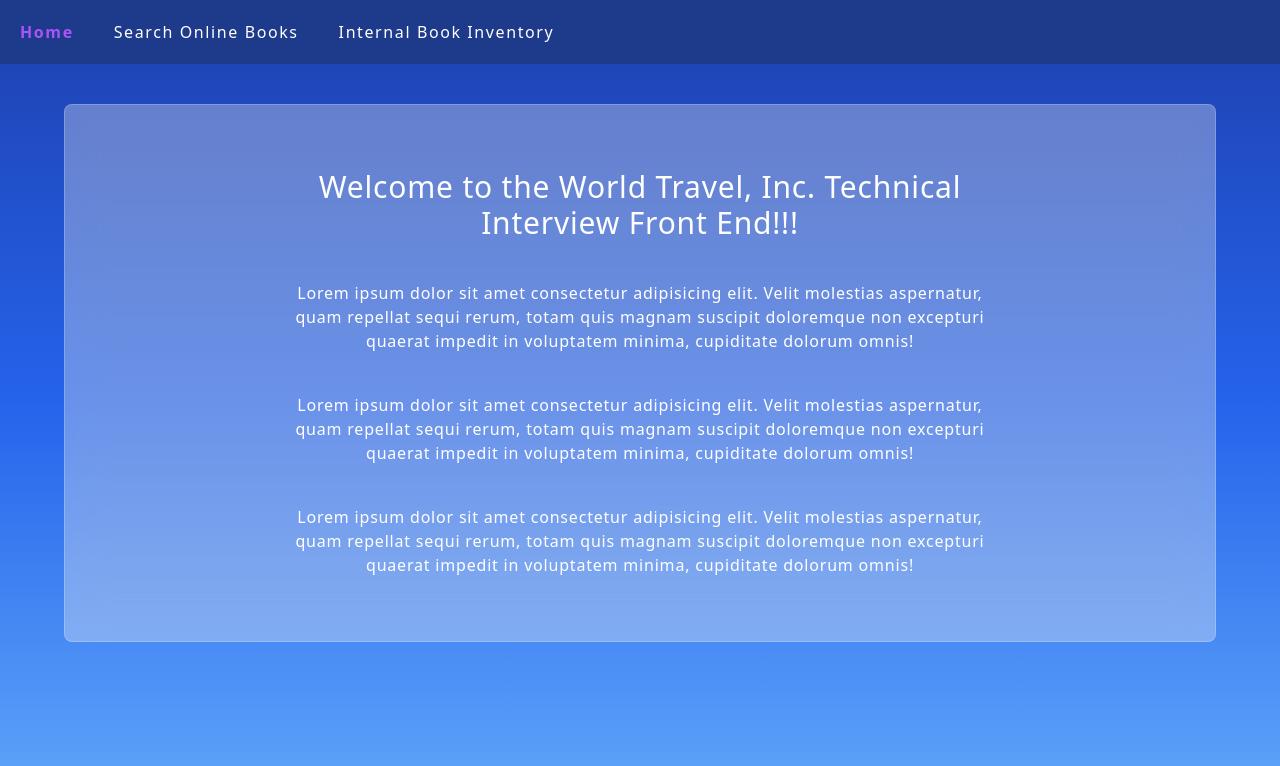
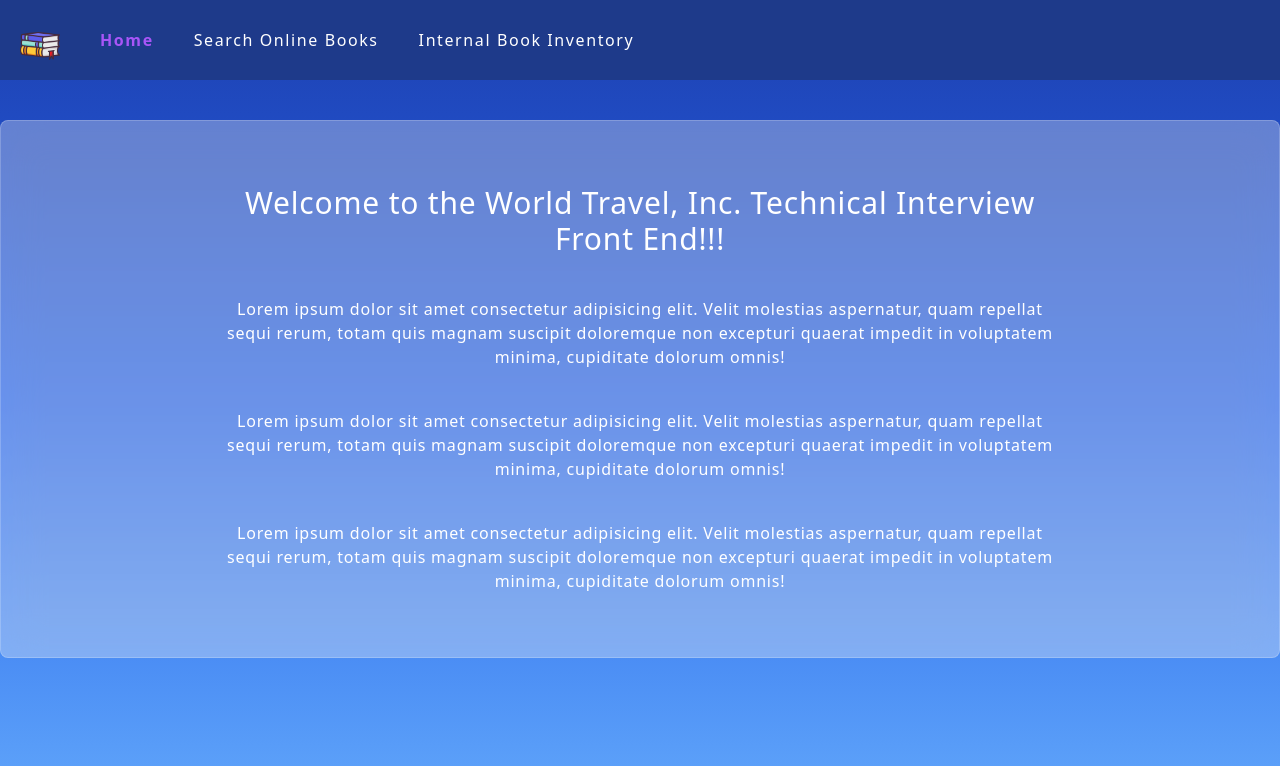
Before and after one commit to estebanCastaneira/wtti_front, a React (Vite) app: page / in a window 1280 px wide. Shown: the top 766 px of the page. Built offline with nearby package versions, Linux system fonts and the light colour scheme.

Commit message:
Styles changes

```diff
--- a/src/components/Header.jsx
+++ b/src/components/Header.jsx
@@ -1,12 +1,22 @@
 import { useLocation } from "react-router-dom"
+import { Link } from "react-router-dom"
 import Anchor from "./Anchor"
 function Header() {
   const { pathname: currentPage } = useLocation()
 
   return (
-    <header className=" tracking-widest bg-blue-900 flex justify-center p-5 ">
+    <header className=" tracking-widest bg-blue-900 flex justify-center items-center p-5 ">
       <nav className="container">
-        <ul className="flex gap-10">
+        <ul className="flex items-center  gap-10">
+          <div>
+            <Link to={"/"}>
+              <img
+                src="/icons/book.png"
+                alt="book png icon image"
+                className="w-10 align-middle self-center block h-auto"
+              />
+            </Link>
+          </div>
           <Anchor currentPage={currentPage} href={"/"} pageName={"Home"} />
           <Anchor
             currentPage={currentPage}
--- a/src/components/Home.jsx
+++ b/src/components/Home.jsx
@@ -2,7 +2,7 @@ function Home() {
   return (
     <div className="flex justify-center  text-center">
       <div className="container my-10">
-        <section className="backdrop-blur-[20px] backdrop-saturate-[92%] bg-[#ffffff] bg-opacity-30 border border-opacity-20 border-white w-[90%] my-0 mx-auto p-16 lg:py-16 lg:px-56 rounded-lg flex flex-col gap-10">
+        <section className="backdrop-blur-[20px] backdrop-saturate-[92%] bg-[#ffffff] bg-opacity-30 border border-opacity-20 border-white my-0 mx-auto p-16 lg:py-16 lg:px-56 rounded-lg flex flex-col gap-10">
           <h1 className="text-3xl">
             Welcome to the World Travel, Inc. Technical Interview Front End!!!
           </h1>
--- a/src/components/SearchBar.jsx
+++ b/src/components/SearchBar.jsx
@@ -34,7 +34,7 @@ function SearchBar({ onSearch }) {
         <button
           type="submit"
           name="clear"
-          className=" bg-blue-900 border border-blue-300 p-2 rounded-2xl hover:bg-red-500 relative active:top-1 active:left-1"
+          className=" bg-blue-900 border border-blue-300 p-2 rounded-2xl hover:bg-red-600 relative active:top-1 active:left-1"
           onClick={() => {
             setQuery(""), dispatch(clearApiData())
           }}
--- a/src/components/modals/AddBookModal.jsx
+++ b/src/components/modals/AddBookModal.jsx
@@ -27,7 +27,7 @@ function AddBookModal({ openModal, setOpenModal, book }) {
               Yes
             </button>
             <button
-              className="p-2  bg-blue-900 border border-blue-300 rounded-xl relative active:top-1 active:left-1 hover:bg-red-500"
+              className="p-2  bg-blue-900 border border-blue-300 rounded-xl relative active:top-1 active:left-1 hover:bg-red-600"
               onClick={() => setOpenModal(!openModal)}
             >
               No
```
